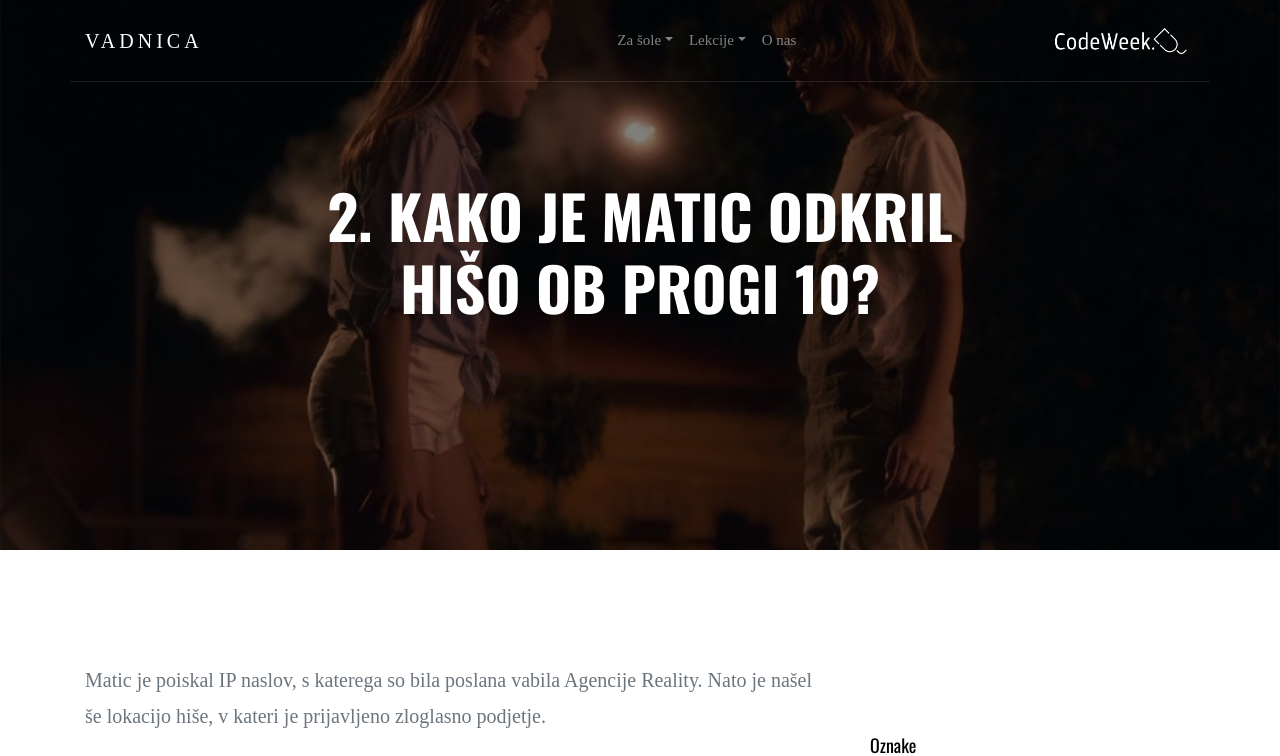
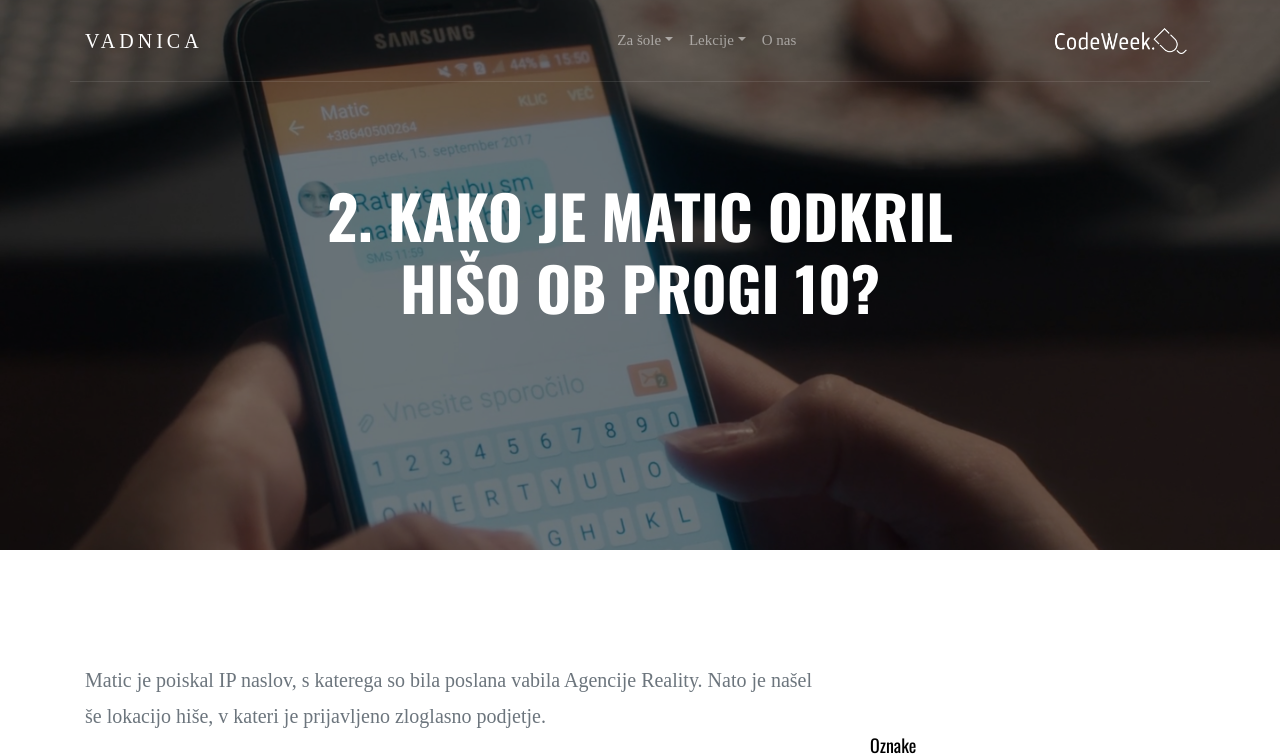
Before and after one commit to codeweeksi/gajin-svet, a Jekyll site: the page built from _posts/2018-07-02-druga-lekcija.md, in a window 1280 px wide. Shown: the top 756 px of the page. Built offline with Jekyll 4.4.1, drawn with Linux system fonts in a browser that asks for light colours; some web fonts are replaced; comment, search, counter and statistics services are not loaded; grey boxes are pictures that could not be loaded.

Commit message:
changed image

```diff
--- a/_posts/2018-07-02-druga-lekcija.md
+++ b/_posts/2018-07-02-druga-lekcija.md
@@ -2,7 +2,7 @@
 layout: post
 title:  "2. Kako je Matic odkril hišo Ob progi 10?"
 permalink: /vadnica/lekcije/kako-je-matic-odkril-hiso-ob-progi-10/
-image: assets/images/gaja-matic-zunaj.jpg
+image: assets/images/matic-je-nasel-naslov.jpg
 tags: [IP naslov, domena, naslov podjetja]
 excerpt: Matic je poiskal IP naslov, s katerega so bila poslana vabila Agencije Reality. Nato je našel še lokacijo hiše, v kateri je prijavljeno zloglasno podjetje.
 special_tip: Preden posluješ z neznanim podjetjem, skušaj ugotoviti, kje ima podjetje sedež in kakšne so izkušnje drugih uporabnikov.
```
